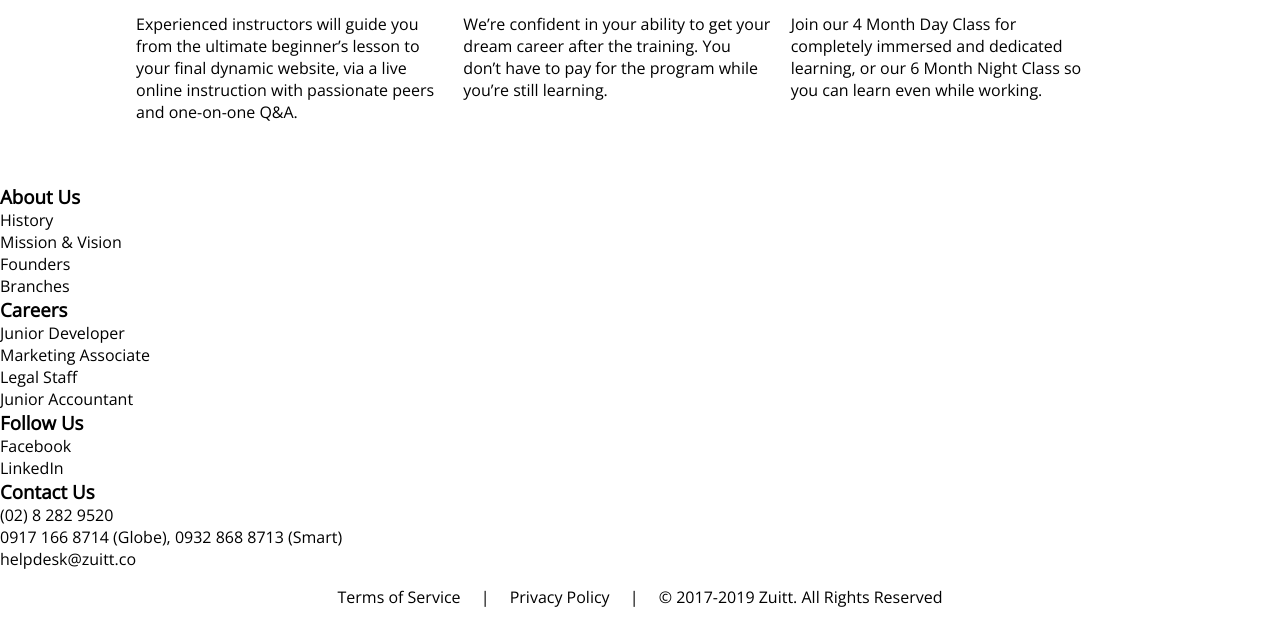
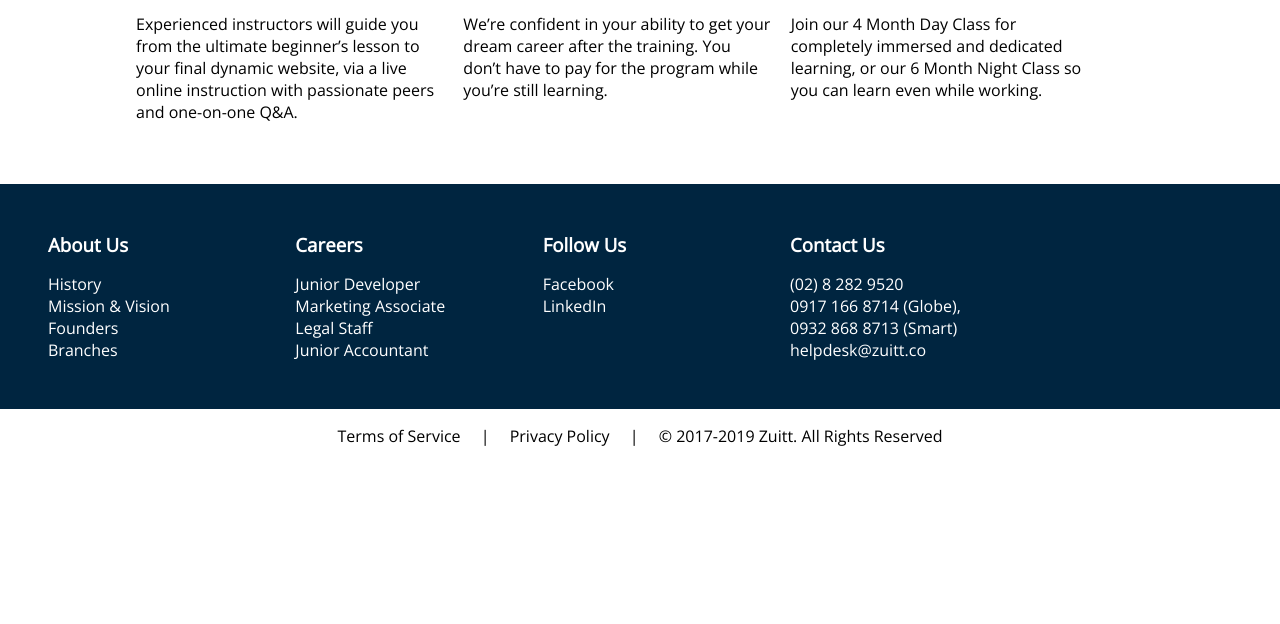
Before and after one commit to donessacayas/s06-activity, a plain HTML site: page index.html in a window 1280 px wide. Shown: the part 744-1368 px from the top of the page. After the commit the page ends 1207 px from the top, so only its background shows below. Drawn offline with nearby package versions, Linux system fonts and the light colour scheme.

Commit message:
s06 Activity with goal stretch

```diff
--- a/index.css
+++ b/index.css
@@ -77,6 +77,26 @@ nav .nav, nav .nav-logo {
 	min-height: 180px;
 }
 
+#pre-footer {
+	background-color: #002540;
+	color: white;
+	padding: 2rem;
+}
+
+#pre-footer h3 {
+	font-weight: bold;
+	margin-bottom: 1rem;
+}
+
+#pre-footer div {
+	align-content: center;
+	display: inline-block;
+	vertical-align: text-top;
+	width: 20%;
+	padding: 1rem;
+}
+
+
 footer {
 	padding: 1rem;
 	text-align: center;
```
